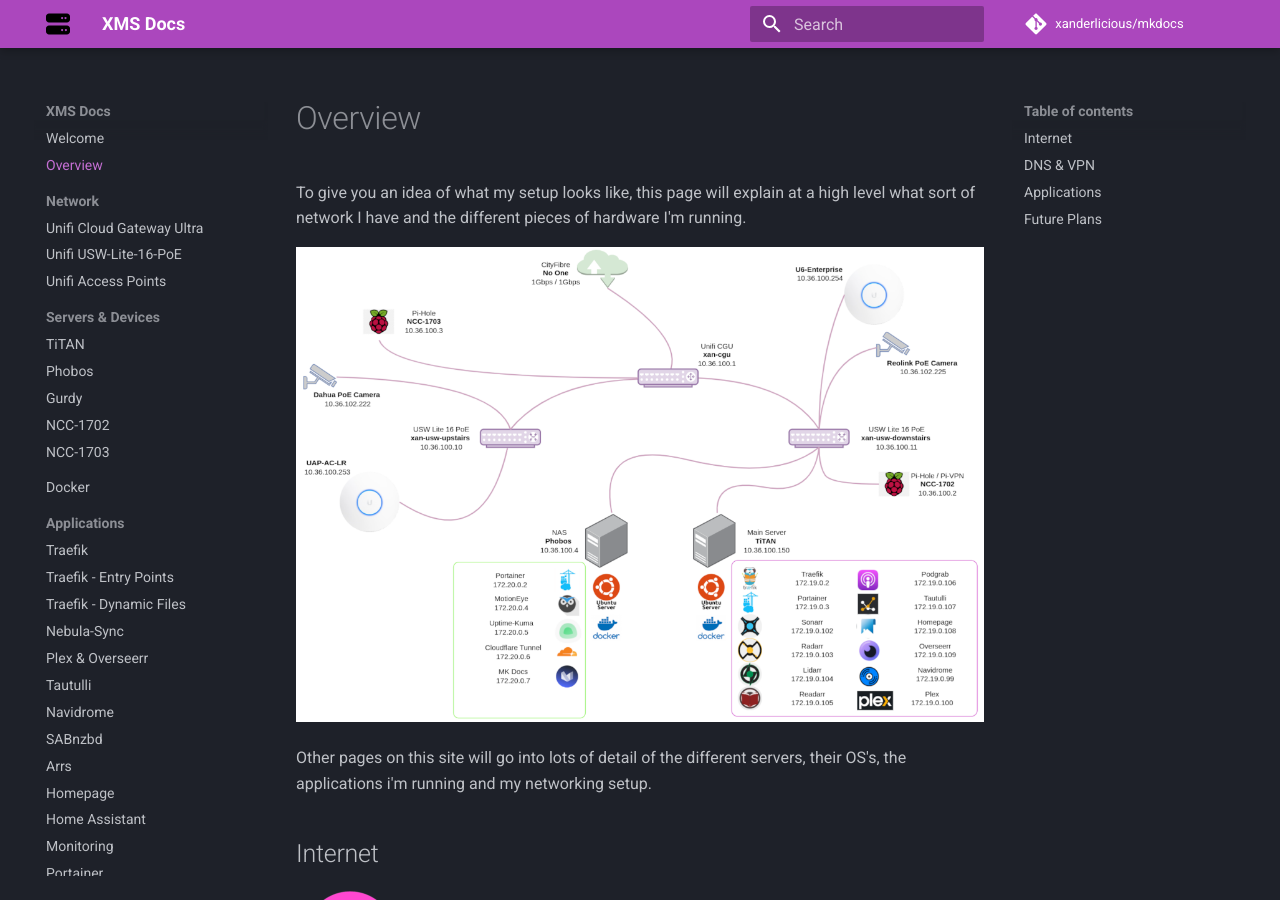
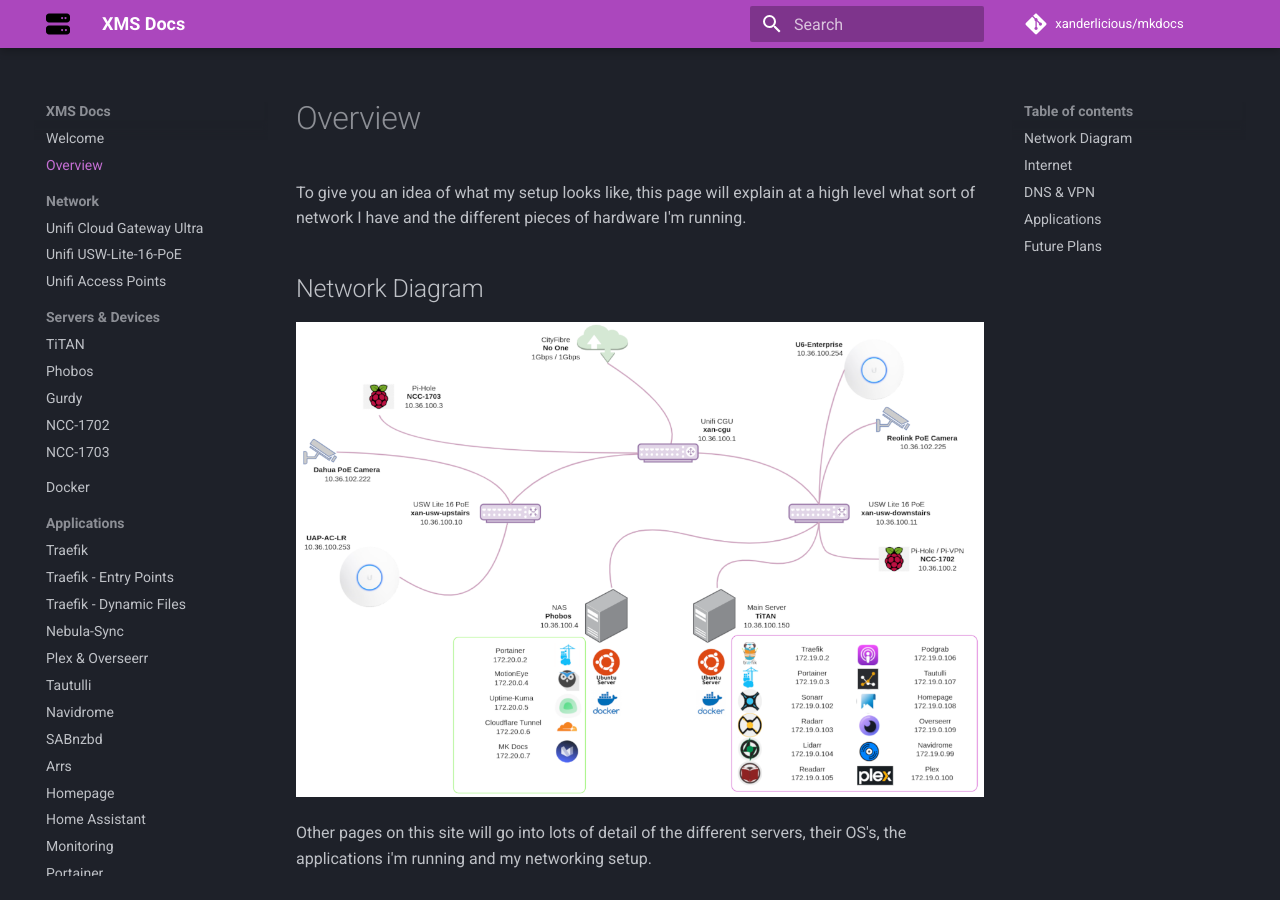
Before and after one commit to Xanderlicious/mkdocs, an MkDocs documentation site: the page built from docs/overview.md, in a window 1280 px wide and 900 px high. Built offline with MkDocs 1.6.1 and Material for MkDocs 9.7.7, drawn with Linux system fonts in a browser that asks for light colours; comment, search, counter and statistics services are not loaded.

Commit message:
added a subtitle for the diagram

```diff
--- a/docs/overview.md
+++ b/docs/overview.md
@@ -1,6 +1,8 @@
 # Overview
 
 To give you an idea of what my setup looks like, this page will explain at a high level what sort of network I have and the different pieces of hardware I'm running.
+
+## Network Diagram
 
 ![XanderNET](images/network-diagram.png)
 
```
